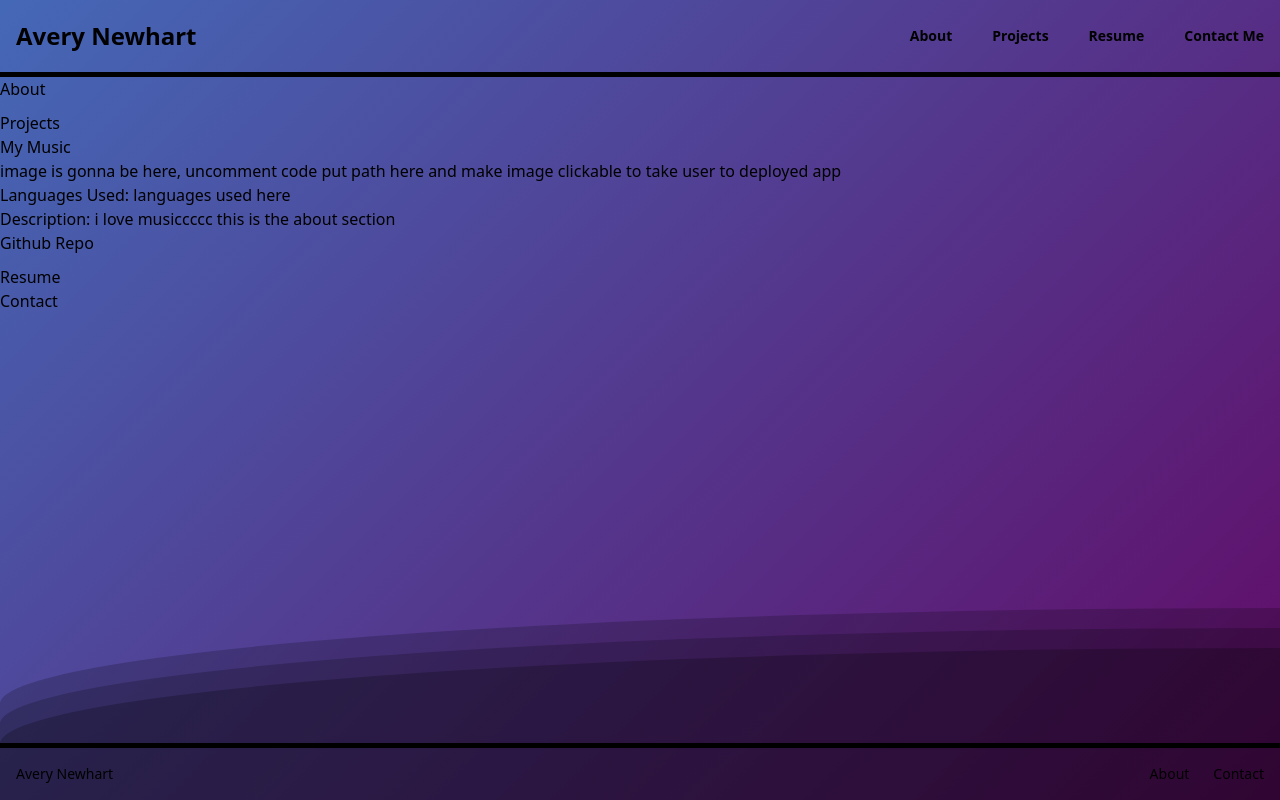
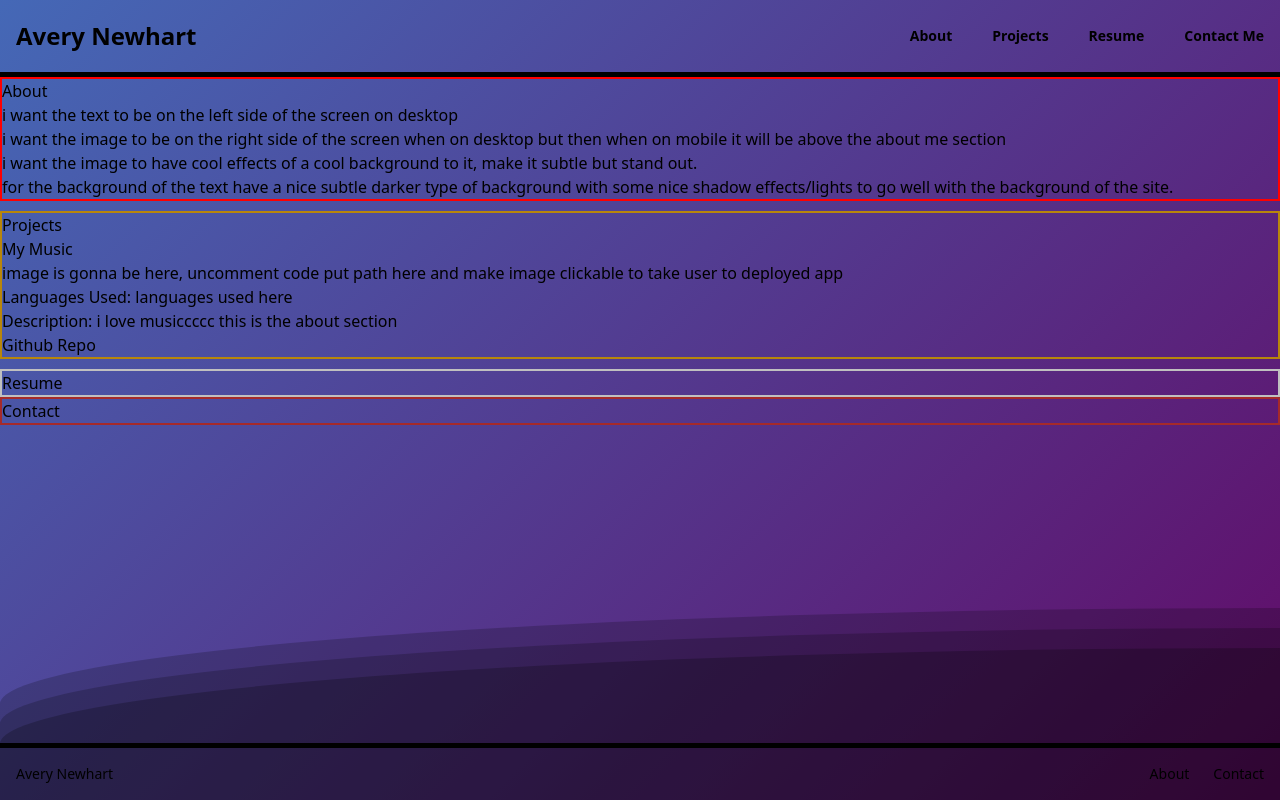
Before and after one commit to AveryNewhart/new-portfolio, a Vue app: page / in a window 1280 px wide. Built offline with nearby package versions, Linux system fonts and the light colour scheme.

Commit message:
bordered added around each section to know height, typed out how i want the about me section

```diff
--- a/src/components/About.vue
+++ b/src/components/About.vue
@@ -2,10 +2,19 @@
 </script>
 
 <template>
-  <div>
+  <div class="aboutMeDiv">
     <h1>About</h1>
+    <p>i want the text to be on the left side of the screen on desktop</p>
+    <p>i want the image to be on the right side of the screen when on desktop but then when on mobile it will be above the about me section</p>
+    <p>i want the image to have cool effects of a cool background to it, make it subtle but stand out.</p>
+    <p>for the background of the text have a nice subtle darker type of background with some nice shadow effects/lights to go well with the background of the site.</p>
   </div>
 </template>
 
 <style scoped>
+
+.aboutMeDiv {
+  border: 2px solid red;
+}
+
 </style>
--- a/src/components/Contact.vue
+++ b/src/components/Contact.vue
@@ -2,10 +2,15 @@
 </script>
 
 <template>
-  <div>
+  <div class="mainConDiv">
     <h1>Contact</h1>
   </div>
 </template>
 
 <style scoped>
+
+.mainConDiv {
+  border: 2px solid brown;
+}
+
 </style>
--- a/src/components/Projects.vue
+++ b/src/components/Projects.vue
@@ -21,7 +21,7 @@ const projects: Project[] = [
 </script>
 
 <template>
-  <div>
+  <div class="mainProjDiv">
     <h1>Projects</h1>
     <div v-for="project in projects" :key="project.title" class="">
       <div class="projectDiv">
@@ -41,4 +41,9 @@ const projects: Project[] = [
 </template>
 
 <style scoped>
+
+.mainProjDiv {
+  border: 2px solid darkgoldenrod;
+}
+
 </style>
--- a/src/components/Resume.vue
+++ b/src/components/Resume.vue
@@ -2,10 +2,15 @@
 </script>
 
 <template>
-  <div>
+  <div class="mainResDiv">
     <h1>Resume</h1>
   </div>
 </template>
 
 <style scoped>
+
+.mainResDiv {
+  border: 2px solid silver;
+}
+
 </style>
```
